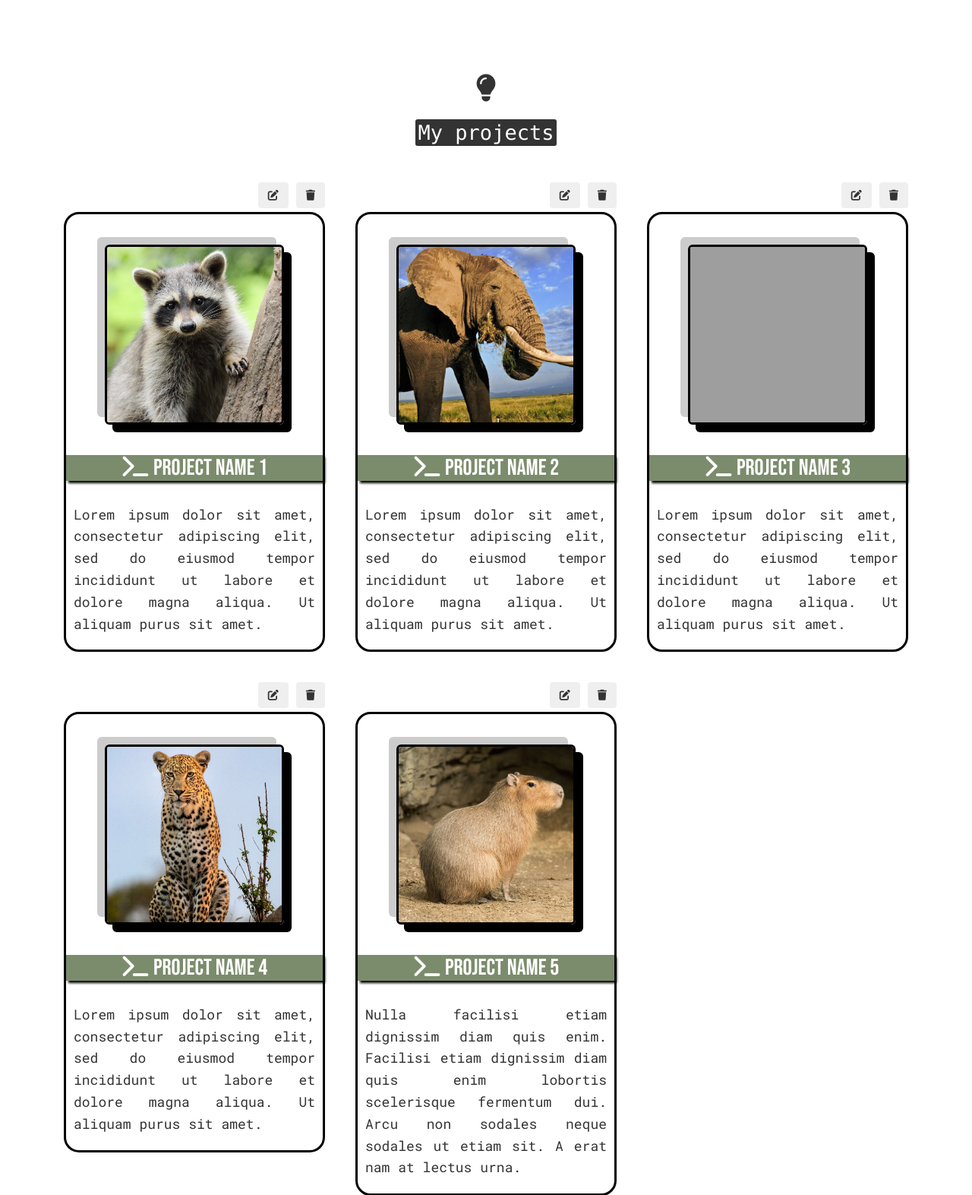
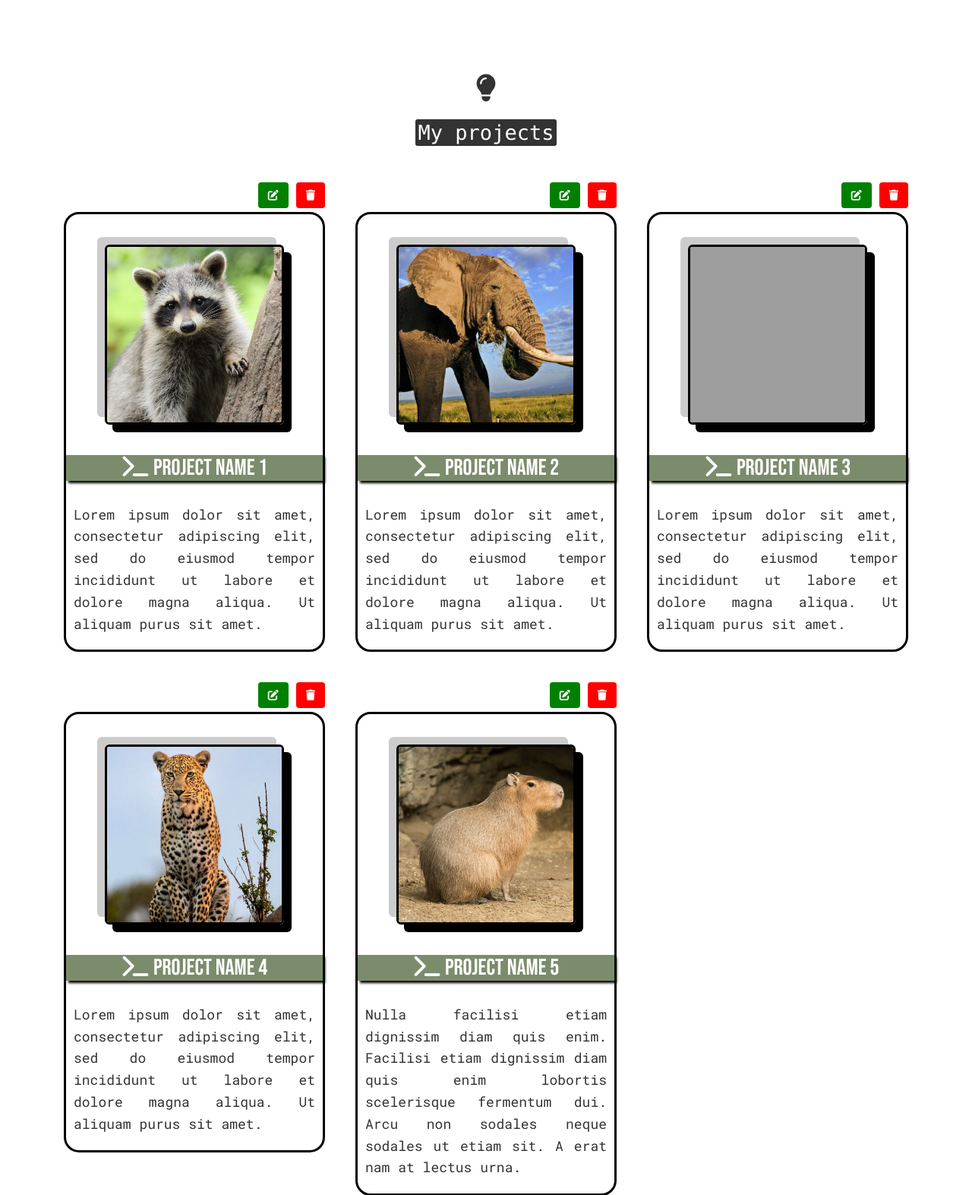
Before and after one commit to ZsakaiBalint/portfolio-website, a PHP site: page / in a window 1280 px wide. Shown: the part 1788-3361 px from the top of the page at 76% size. Run offline with PHP 8.4, Linux system fonts and the light colour scheme; some libraries are stand-ins or nearby versions; grey boxes are pictures that could not be loaded.

Commit message:
index page admin buttons restyling

```diff
--- a/index.html
+++ b/index.html
@@ -271,8 +271,8 @@
 
     <div class="col-12 col-md-4 col-sm-6 project">
       <div class="button-container">
-        <button id="projectsButton" type="button" class="btn btn-secondary"><i class="fa-solid fa-pen-to-square"></i></button>
-        <button id="CVButton" type="button" class="btn btn-secondary"><i class="fa-solid fa-trash"></i></button>
+        <button type="button" class="btn btn-secondary edit-button"><i class="fa-solid fa-pen-to-square"></i></button>
+        <button type="button" class="btn btn-secondary delete-button"><i class="fa-solid fa-trash"></i></button>
       </div>
       <div class="project-inner">
         <a href="project_1.html">
@@ -290,8 +290,8 @@
 
     <div class="col-12 col-md-4 col-sm-6 project">
       <div class="button-container">
-        <button id="projectsButton" type="button" class="btn btn-secondary"><i class="fa-solid fa-pen-to-square"></i></button>
-        <button id="CVButton" type="button" class="btn btn-secondary"><i class="fa-solid fa-trash"></i></button>
+        <button type="button" class="btn btn-secondary edit-button"><i class="fa-solid fa-pen-to-square"></i></button>
+        <button type="button" class="btn btn-secondary delete-button"><i class="fa-solid fa-trash"></i></button>
       </div>
       <div class="project-inner">
         <a href="project_1.html">
@@ -309,8 +309,8 @@
 
     <div class="col-12 col-md-4 col-sm-6 project">
       <div class="button-container">
-        <button id="projectsButton" type="button" class="btn btn-secondary"><i class="fa-solid fa-pen-to-square"></i></button>
-        <button id="CVButton" type="button" class="btn btn-secondary"><i class="fa-solid fa-trash"></i></button>
+        <button type="button" class="btn btn-secondary edit-button"><i class="fa-solid fa-pen-to-square"></i></button>
+        <button type="button" class="btn btn-secondary delete-button"><i class="fa-solid fa-trash"></i></button>
       </div>
       <div class="project-inner">
         <a href="project_1.html">
@@ -328,8 +328,8 @@
 
     <div class="col-12 col-md-4 col-sm-6 project">
       <div class="button-container">
-        <button id="projectsButton" type="button" class="btn btn-secondary"><i class="fa-solid fa-pen-to-square"></i></button>
-        <button id="CVButton" type="button" class="btn btn-secondary"><i class="fa-solid fa-trash"></i></button>
+        <button type="button" class="btn btn-secondary edit-button"><i class="fa-solid fa-pen-to-square"></i></button>
+        <button type="button" class="btn btn-secondary delete-button"><i class="fa-solid fa-trash"></i></button>
       </div>
       <div class="project-inner">
         <a href="project_1.html">
@@ -347,8 +347,8 @@
 
     <div class="col-12 col-md-4 col-sm-6 project">
       <div class="button-container">
-        <button id="projectsButton" type="button" class="btn btn-secondary"><i class="fa-solid fa-pen-to-square"></i></button>
-        <button id="CVButton" type="button" class="btn btn-secondary"><i class="fa-solid fa-trash"></i></button>
+        <button type="button" class="btn btn-secondary edit-button"><i class="fa-solid fa-pen-to-square"></i></button>
+        <button type="button" class="btn btn-secondary delete-button"><i class="fa-solid fa-trash"></i></button>
       </div>
       <div class="project-inner">
         <a href="project_1.html">
--- a/scripts.js
+++ b/scripts.js
@@ -4,17 +4,6 @@ function scrollToProjects() {
 }
 const projectsButton = document.getElementById('projectsButton');
 projectsButton.addEventListener('click', scrollToProjects);
-
-
-
-// Function to download cv
-document.getElementById('CVButton').addEventListener('click', function() {
-  const link = document.createElement('a');
-  link.href = 'Bálint Zsákai CV.pdf';
-  link.download = 'Bálint Zsákai CV.pdf';
-  link.click();
-});
-
 
 
 //fade in functionality of images on scroll (from bottom to top, once)
--- a/styles.css
+++ b/styles.css
@@ -548,3 +548,23 @@ li a {
 .eula {
   margin-top: 50px;
 }
+
+.delete-button {
+  background-color: red;
+  color: white;
+}
+
+.delete-button:hover {
+  background-color: white;
+  color: red;
+}
+
+.edit-button {
+  background-color: green;
+  color: white;
+}
+
+.edit-button:hover {
+  background-color: white;
+  color: green;
+}
```
